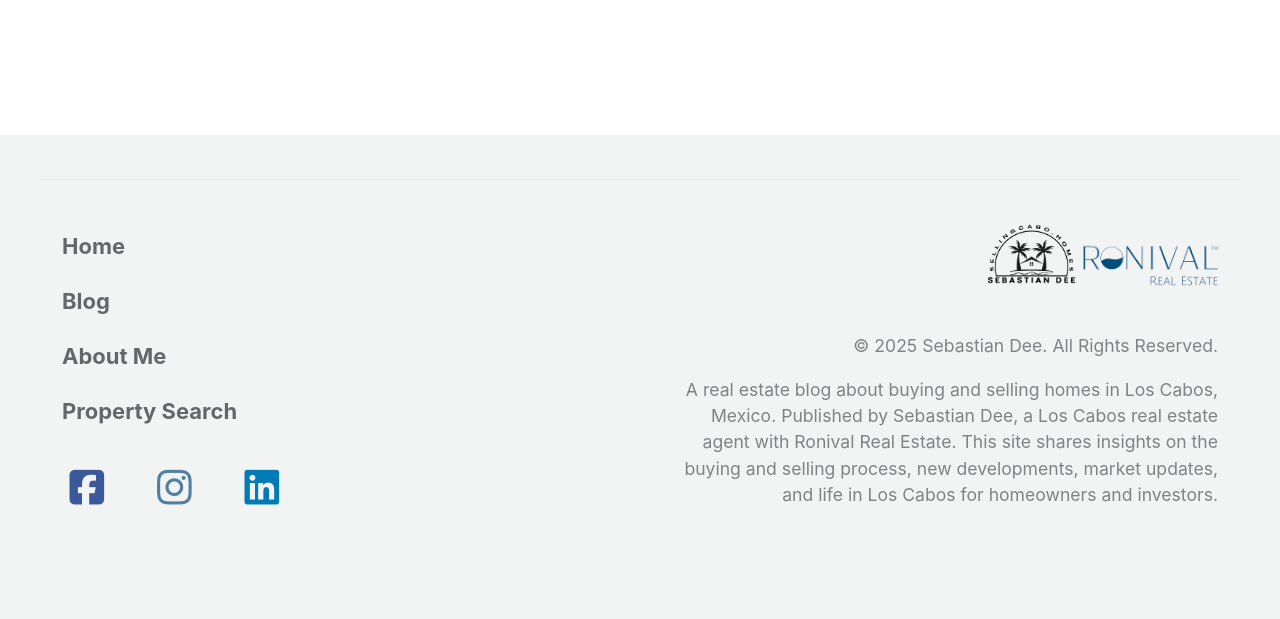
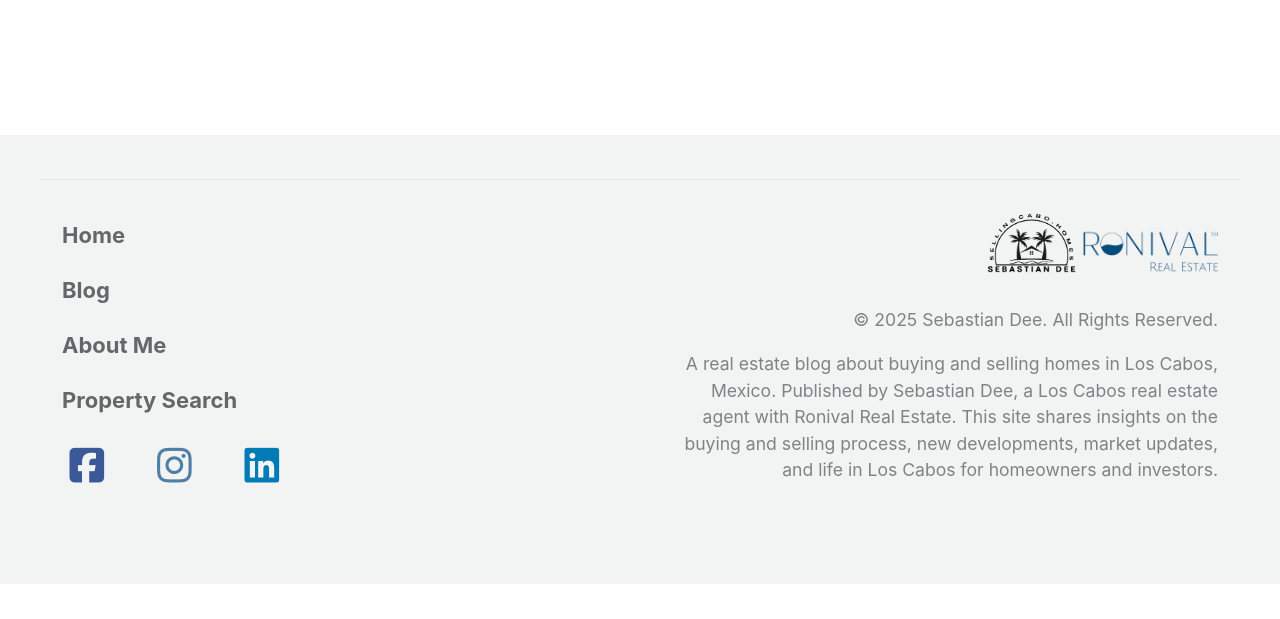
Before and after one commit to sellingcabohomes/SellingCabo.Homes, a Jekyll site: the page built from blog/fractional-ownership-webinar.md, in a window 1280 px wide. Shown: the part 2591-3210 px from the top of the page. Built offline with Jekyll 4.4.1, drawn with Linux system fonts in a browser that asks for light colours; cached includes are drawn as plain includes; a script that is not in the unit is left out; after the commit the page ends 3175 px from its top, so only the background shows below that.

Commit message:
fixing footer size

```diff
--- a/assets/css/main.scss
+++ b/assets/css/main.scss
@@ -936,10 +936,10 @@ $header-font-family: $sans-serif;
 .footer-container {
   max-width: 1200px;
   margin: 0 auto;
-  padding: 2em 1em;
+  padding: 1.5em 1em; /* Reduced top and bottom padding */
   border-top: 1px solid #e5e7eb;
   display: flex;
-  flex-wrap: wrap; /* Allows columns to stack on mobile */
+  flex-wrap: wrap;
   justify-content: space-between;
   align-items: flex-start;
   gap: 2em;
@@ -947,13 +947,13 @@ $header-font-family: $sans-serif;
 
 .footer-column {
   flex: 1;
-  min-width: 300px; /* Prevents columns from getting too squished */
+  min-width: 300px;
 }
 
 .footer-left .nav-ul {
   list-style: none;
   padding: 0;
-  margin: 0 0 1.5em 0;
+  margin: 0 0 1em 0; /* Reduced space below nav links */
 }
 
 .footer-left .nav-ul a {
@@ -983,16 +983,16 @@ $header-font-family: $sans-serif;
 }
 
 .footer-right .footer-logos img:first-child {
-  height: 60px; /* Adjusted logo size */
-  margin-bottom: 1em;
+  height: 60px;
+  margin-bottom: 0.75em; /* Adjusted space between the two logos */
 }
 
 .footer-right .footer-logos img:last-child {
-  height: 45px; /* Adjusted logo size */
+  height: 45px;
 }
 
 .footer-right .footer-text {
-  margin-top: 1.5em;
+  margin-top: 1em; /* Reduced space above the copyright text */
   font-size: 0.8em;
   opacity: 0.8;
 }
@@ -1000,7 +1000,7 @@ $header-font-family: $sans-serif;
 /* --- Mobile styles for the footer --- */
 @media (max-width: 767px) {
   .footer-container {
-    flex-direction: column; /* Stack the columns on mobile */
+    flex-direction: column;
     align-items: center;
     text-align: center;
   }
```
